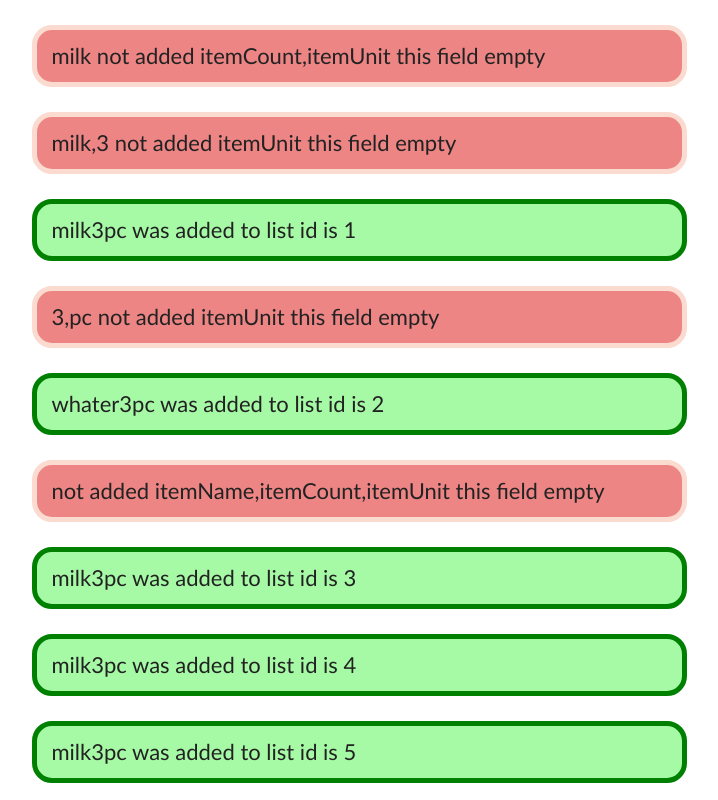
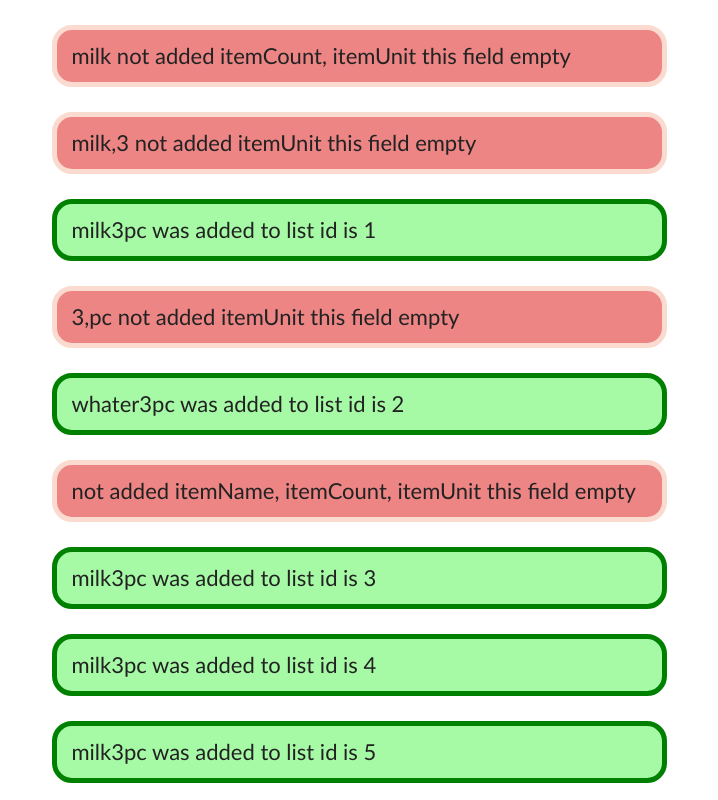
Before and after one commit to AlekseyMonakhov/frontEnd-pro, a plain HTML site: page homeWork19/index.html in a window 1280 px wide. Shown: the top 800 px of the page, without its empty margins (281-999 px from the left). Drawn offline with Linux system fonts and the light colour scheme.

Commit message:
hw 19 update error

```diff
--- a/homeWork19/main.js
+++ b/homeWork19/main.js
@@ -17,7 +17,7 @@ class ListItem {
 				let x = Object.entries({itemName, itemCount, itemUnit}).filter(el => el.includes(``) || el.includes(undefined));
 				let emptyFields = x.flat().filter(el => el !== undefined);
 				if(emptyFields.length) {
-					throw new Error(`${emptyFields} this field empty`);
+					throw new Error(`${emptyFields.join(`, `)} this field empty`);
 				}
 			};
 			if(this.items.length >= this.maxCount) {
--- a/homeWork19/style.css
+++ b/homeWork19/style.css
@@ -1,3 +1,7 @@
+* {
+    box-sizing: border-box;
+}
+
 .items {
     display: flex;
     align-items: center;
@@ -15,6 +19,7 @@
 p.error {
     background-color: rgb(237, 133, 133);
     border-color:  rgb(251, 218, 207);
+    height: max-content;
 }
 p.deleted {
     background-color: rgb(228, 202, 165);
```
